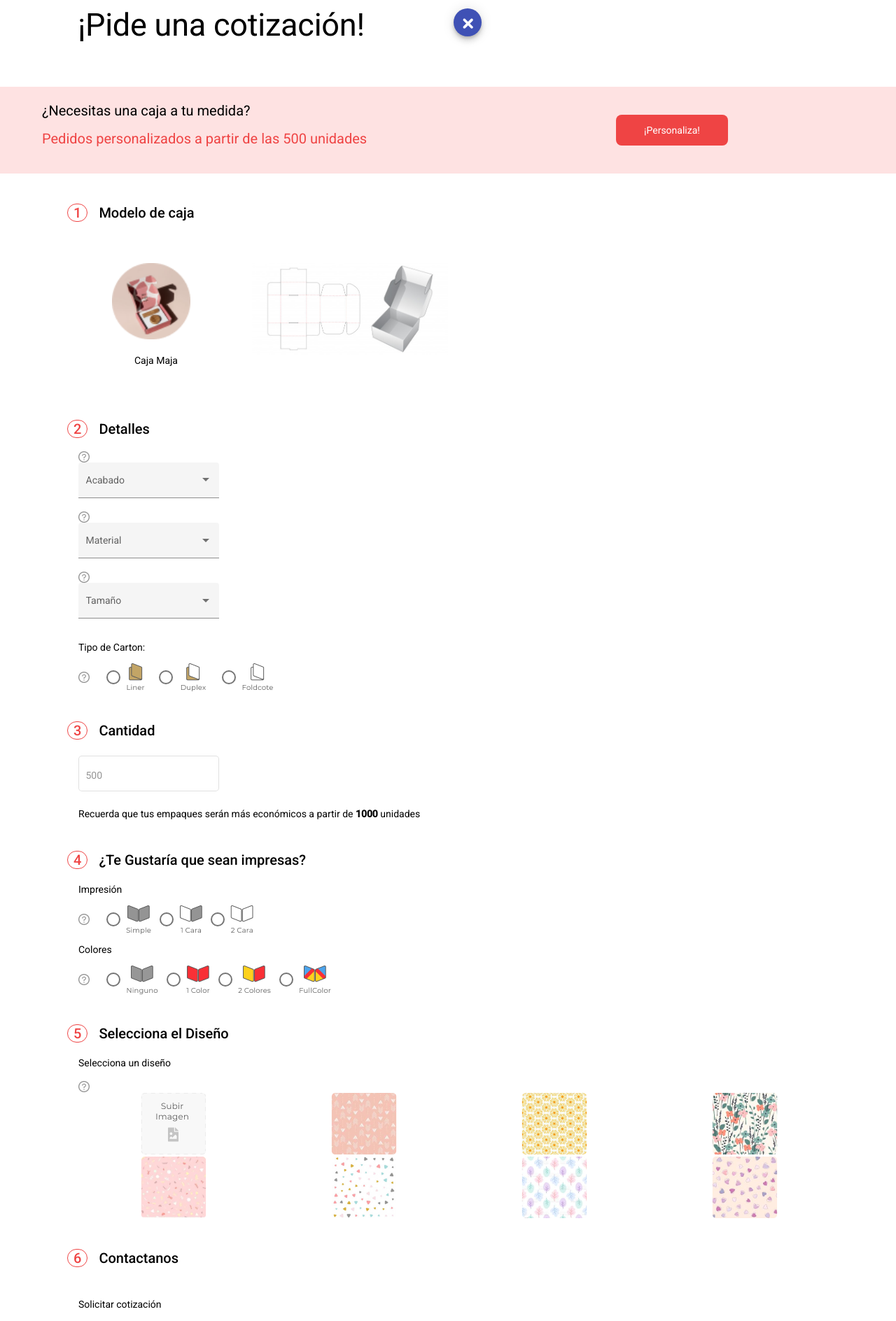
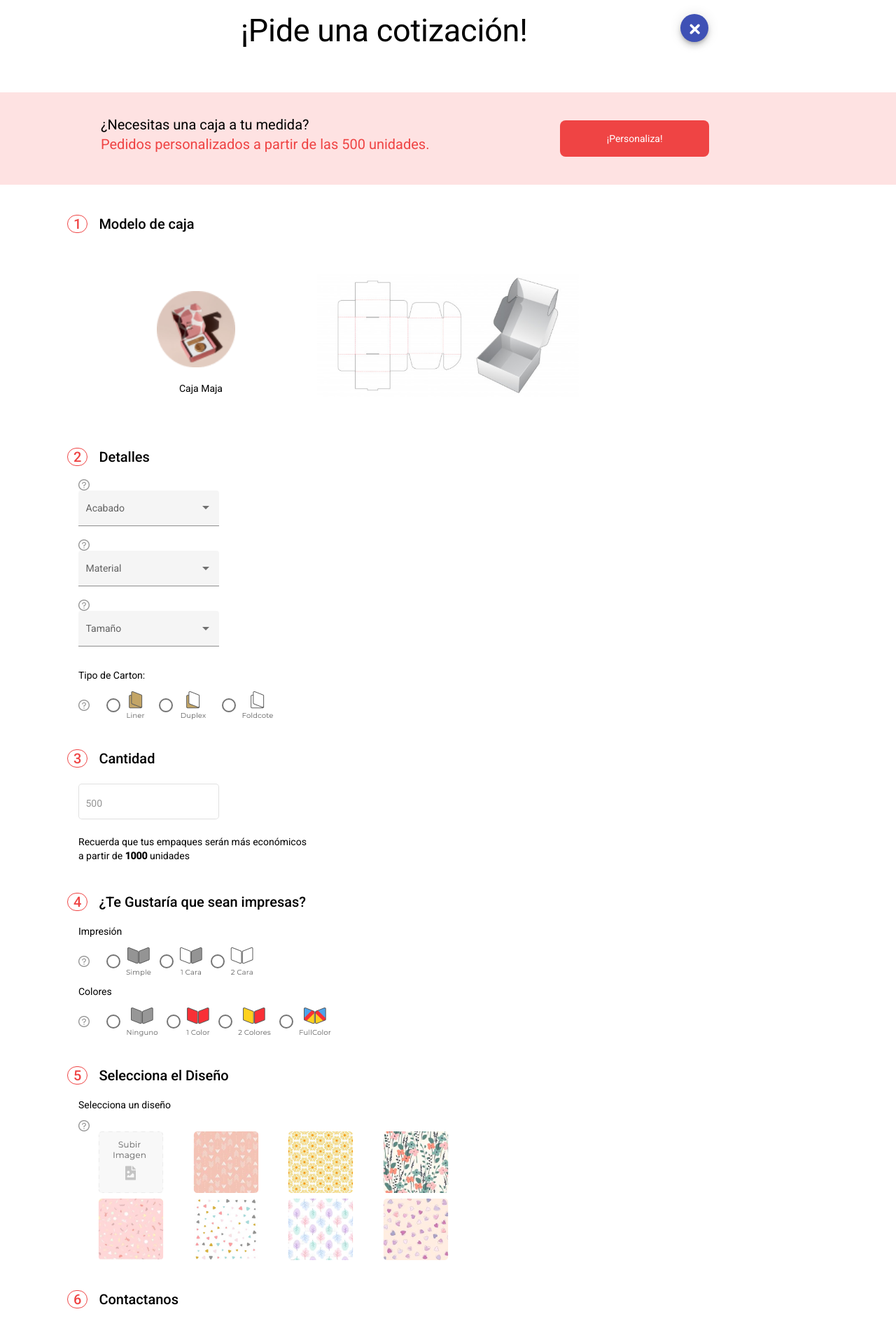
Before and after one commit to hellend08/ESEDOR-ANGULAR, an Angular app: page /cotizar in a window 1280 px wide. Shown: the top 1888 px of the page at 70% size. Built offline with nearby package versions, Linux system fonts and the light colour scheme.

Commit message:
mejorando estilos de la segunda vista. Design, contact

```diff
--- a/src/app/box-model/box-model.component.html
+++ b/src/app/box-model/box-model.component.html
@@ -2,11 +2,11 @@
     <h2 class="text-2xl">
         <span class="text-red-500 rounded-full border border-red-500 mx-4 px-2">1</span>Modelo de caja
     </h2>
-    <div class="grid grid-cols-4">
-        <div class="ml-20 mt-10">
+    <div class="grid grid-cols-3">
+        <div class="ml-36 mt-16">
             <img class="w-28 inline" src="assets/images/caja-uno.png" alt="image-caja" />
             <p class="px-8 py-5">Caja Maja</p>
         </div>
-        <img class="inline mt-10 w-max" src="assets/images/caja-dos.png" alt="image-caja" />
+        <img class="inline mt-10 " src="assets/images/caja-dos.png" alt="image-caja" />
     </div>
 </div>
--- a/src/app/contact/contact.component.html
+++ b/src/app/contact/contact.component.html
@@ -2,17 +2,17 @@
   <h2 class="text-2xl">
     <span class="text-red-500 rounded-full border border-red-500 mx-4 px-2">6</span>Contactanos
   </h2>
-  <div class="ml-8 my-10 pb-40">
+  <div class="ml-8 my-5 pb-40">
     <p>Solicitar cotización</p>
-    <div>
+    <div >
       <p class="inline">
-        <mat-form-field appearance="outline">
+        <mat-form-field appearance="outline" class="w-1/4">
           <mat-label>Nombre*</mat-label>
           <input matInput placeholder="Ingresa tu nombre">
         </mat-form-field>
       </p>
       <div class="example-container inline ml-5">
-        <mat-form-field appearance="outline">
+        <mat-form-field appearance="outline" class="w-1/4">
           <mat-label>Correo</mat-label>
           <input matInput placeholder="msilva@esedor.com" required>
         </mat-form-field>
@@ -20,24 +20,24 @@
     </div>
     <div>
       <p class="inline">
-        <mat-form-field appearance="outline">
+        <mat-form-field appearance="outline" class="w-1/4">
           <mat-label>Empresa</mat-label>
           <input matInput placeholder="Ingresa tu nombre">
         </mat-form-field>
       </p>
       <div class="inline ml-5">
-        <mat-form-field appearance="outline">
+        <mat-form-field appearance="outline" class="w-1/4">
           <mat-label>Teléfono</mat-label>
           <input matInput type="number" class="example-right-align" placeholder="986 071 815">
         </mat-form-field>
       </div>
     </div>
-    <p>
-      <mat-form-field appearance="outline">
+    <p  >
+      <mat-form-field appearance="outline" class="mx-2 w-1/2" >
         <mat-label>Requerimientos:</mat-label>
-        <input matInput placeholder="Buenos días, desearía adquirir...">
+        <textarea matInput placeholder="Buenos días, desearía adquirir..." class="h-24" ></textarea>
       </mat-form-field>
     </p>
-    <button class="bg-red-500 py-3 px-12 ml-20 rounded-lg text-white">ENVIAR SOLICITUD</button>
+    <button class="bg-red-500 py-5 px-12 ml-24 w-1/3 rounded-lg text-white">ENVIAR SOLICITUD</button>
   </div>
 </div>
--- a/src/app/design/design.component.html
+++ b/src/app/design/design.component.html
@@ -4,18 +4,34 @@
     </h2>
     <div class="ml-8">
         <p>Selecciona un diseño</p>
-        <div layout="row">
-            <mat-grid-list cols="4" rowHeight="3:1" role="listitem">
-                <img src="assets/images/interrogante.png" alt="icon" class="inline">
-                <mat-grid-tile role="listitem"><img src="assets/images/image-drop.png" alt="icon"></mat-grid-tile>
-                <mat-grid-tile><img src="assets/images/rectangle.png" alt="icon"></mat-grid-tile>
-                <mat-grid-tile><img src="assets/images/rectangle-uno.png" alt="icon"></mat-grid-tile>
-                <mat-grid-tile><img src="assets/images/rectangle-dos.png" alt="icon"></mat-grid-tile>
-                <mat-grid-tile><img src="assets/images/rectangle-tres.png" alt="icon"></mat-grid-tile>
-                <mat-grid-tile><img src="assets/images/rectangle-cuatro.png" alt="icon"></mat-grid-tile>
-                <mat-grid-tile><img src="assets/images/rectangle-cinco.png" alt="icon"></mat-grid-tile>
-                <mat-grid-tile><img src="assets/images/rectangle-seis.png" alt="icon"></mat-grid-tile>
-            </mat-grid-list>
+
+        <span><img src="assets/images/interrogante.png" alt="icon"></span>
+        <div class="grid grid-cols-8 gap-2 place-items-start ml-3">
+            <a mat-button class="-px-3">
+                <label for="upload-image"><img src="assets/images/image-drop.png" alt="image"></label>
+                <input type="file" name="" id="upload-image" ngClass="hidden"/>
+            </a>
+            <a mat-button>
+                <img src="assets/images/rectangle.png" alt="image">
+            </a>
+            <a mat-button>
+                <img src="assets/images/rectangle-uno.png" alt="image">
+            </a>
+            <a mat-button>
+                <img src="assets/images/rectangle-dos.png" alt="image">
+            </a>
+            <a mat-button class="col-start-1 col-end-2">
+                <img src="assets/images/rectangle-tres.png" alt="image">
+            </a>
+            <a mat-button>
+                <img src="assets/images/rectangle-cuatro.png" alt="image">
+            </a>
+            <a mat-button>
+                <img src="assets/images/rectangle-cinco.png" alt="image">
+            </a>
+            <a mat-button>
+                <img src="assets/images/rectangle-seis.png" alt="image">
+            </a>
         </div>
     </div>
 </div>
--- a/src/app/home/home.component.html
+++ b/src/app/home/home.component.html
@@ -2,7 +2,7 @@
   <app-menu></app-menu>
   <section class="mat-typography text-white py-3 px-5 mt-20 mx-12">
     <h1 class="mat-display-3">Packaging <br />para grandes<br /> ideas</h1>
-    <a [routerLink]="['/cotizar']" (click)="ocultar='hidden'" type="button"
+    <a [routerLink]="['/cotizar']" type="button"
       class="bg-yellow-400 px-16 py-3  mx-3 rounded text-black">COTIZAR</a>
   </section>
 </div>
--- a/src/app/second-view/second-view.component.html
+++ b/src/app/second-view/second-view.component.html
@@ -1,15 +1,17 @@
 <div class="">
-    <div class="mt-3 grid grid-cols-2 gap-4">
-        <h1 class="text-6xl px-5 inline mat-display-2 flex justify-center">¡Pide una cotización!</h1>
-        <a mat-mini-fab color="primary" [routerLink]="['/']"><img class="inline" src="assets/images/vector.png"
-                alt="cerrar" /></a>
+    <div class="mt-5 grid grid-cols-4 gap-4">
+        <h1 class="text-6xl px-5 inline mat-display-2 col-start-2 col-span-2">¡Pide una cotización!</h1>
+        <a mat-mini-fab color="primary" [routerLink]="['/']">
+            <img class="inline" src="assets/images/vector.png"alt="cerrar" />
+        </a>
     </div>
     <div class="bg-red-100 text-center grid grid-cols-2">
-        <div class="inline-block p-5 ml-10 text-left text-xl">
-            <p>¿Necesitas una caja a tu medida?</p>
-            <p class="text-red-500">Pedidos personalizados a partir de las 500 unidades</p>
+        <div class="inline-block py-8 ml-36 text-left text-xl">
+            <p>¿Necesitas una caja a tu medida?<br>
+            <span class="text-red-500">Pedidos personalizados a partir de las 500 unidades.</span>
+        </p>
         </div>
-        <button class="bg-red-500 py-3 m-10 mx-60 rounded-lg text-white">¡Personaliza!</button>
+        <button class="bg-red-500 py-3 my-10 mx-40 rounded-lg text-white w-1/3">¡Personaliza!</button>
     </div>
 </div>
 <div>
--- a/src/app/volume/volume.component.html
+++ b/src/app/volume/volume.component.html
@@ -4,7 +4,7 @@
     <mat-form-field appearance="outline">
       <input matInput type="number" class="example-right-align" placeholder="500">
     </mat-form-field>
-    <p>Recuerda que tus empaques serán más económicos a partir
+    <p>Recuerda que tus empaques serán más económicos <br> a partir
       de <b>1000</b> unidades</p>
   </div>
 </div>
```
